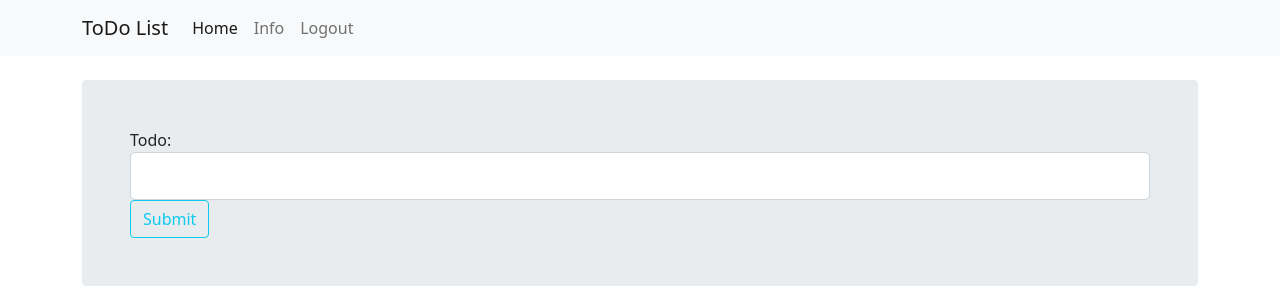
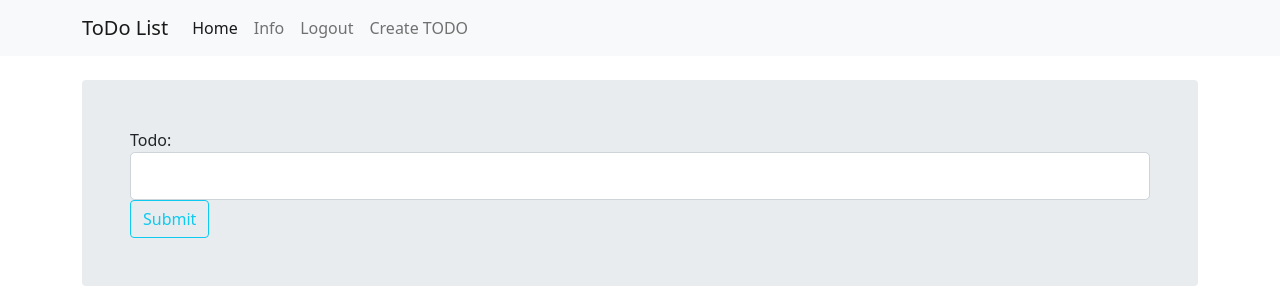
Before and after one commit to stefcos24/ToDo, a Flask app: page /create in a window 1280 px wide. Shown: the top 300 px of the page. Run offline with Flask 2, Linux system fonts and the light colour scheme; a user stored in the database is signed in.

Commit message:
addedCreatePostOnNav

```diff
--- a/todoproject/templates/base.html
+++ b/todoproject/templates/base.html
@@ -30,6 +30,9 @@
               <li class="nav-item">
                 <a class="nav-link" href="{{ url_for('users.logout') }}">Logout</a>
               </li>
+              <li class="nav-item">
+                <a class="nav-link" href="{{ url_for('todos.create_todo') }}">Create TODO</a>
+              </li>
 
               {% else %}
 
```
Also changed, not shown: todoproject/database.sqlite.
